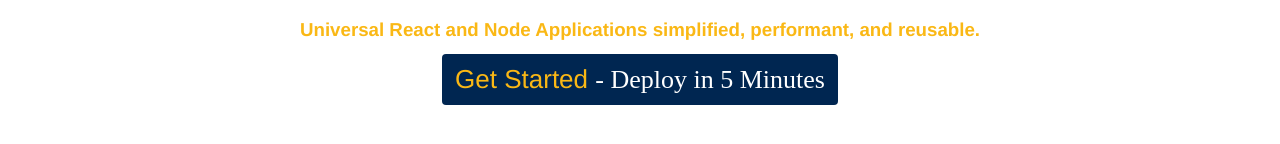
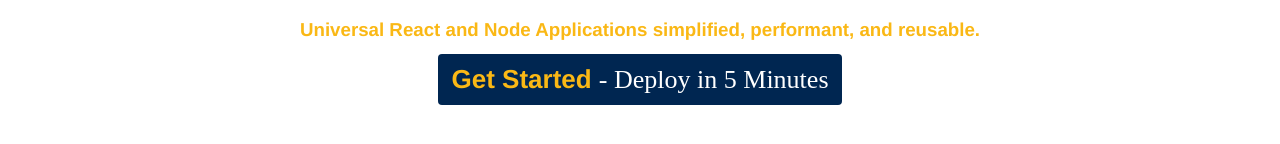
Before and after one commit to MansourFall/mansourfall.github.io, a plain HTML site: page index.html in a window 1280 px wide. Shown: the part 378-522 px from the top of the page. Drawn offline with Linux system fonts and the light colour scheme; a script that the page names is missing.

Commit message:
Update style.css

```diff
--- a/style.css
+++ b/style.css
@@ -84,11 +84,19 @@ h1 ,#github{
 	margin-bottom: 0px;
 }
 
-#slogan, .emphasize {
+#slogan {
     color: rgb(250, 184, 21);
     font-family: helvetica;
 
 }
+
+.emphasize{
+color: rgb(250, 184, 21);
+ font-family: helvetica;
+ font-weight: bold;
+
+}
+
 
 .btn-custom {
     margin: 40px 0 0;
```
